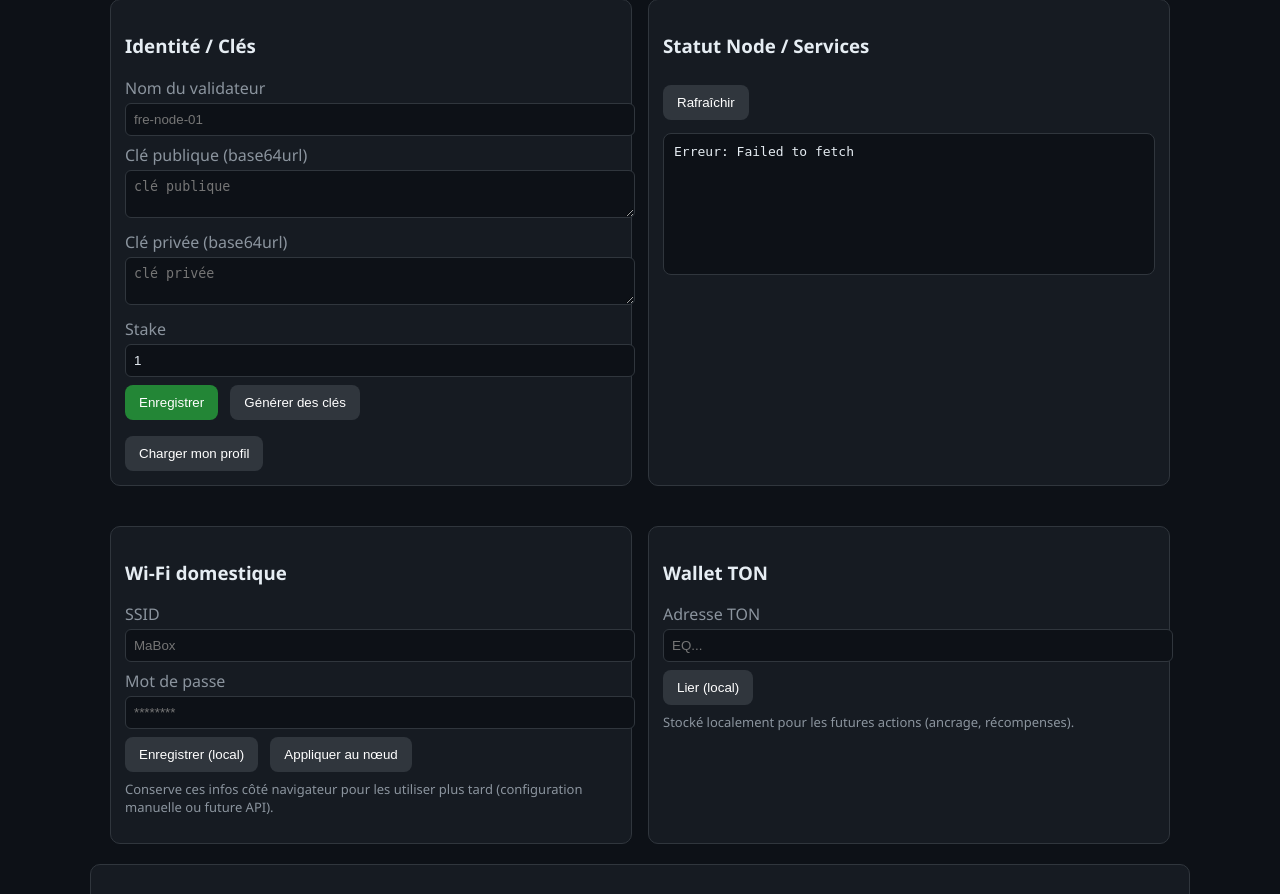
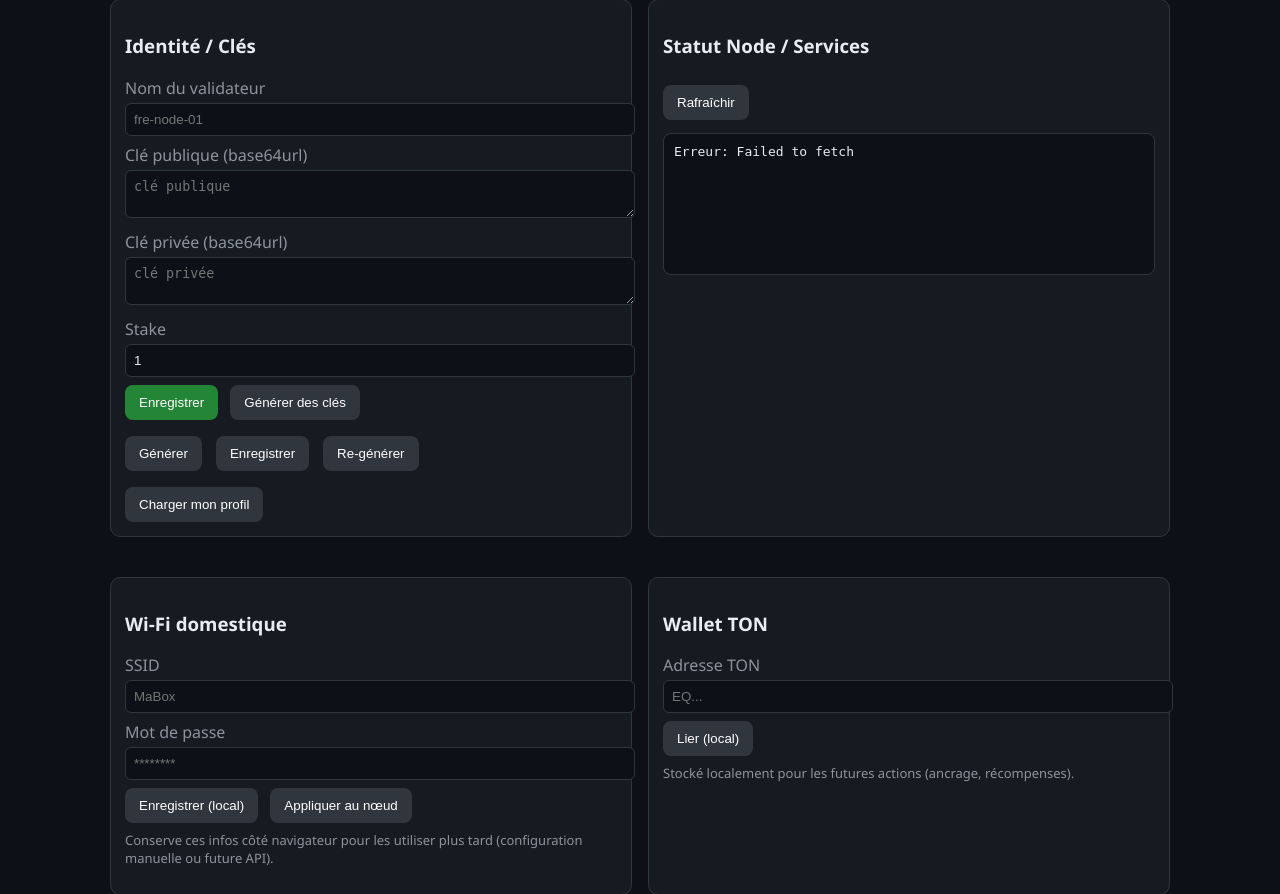
Before and after one commit to FRANCNUMERIQUE/fre_node, a FastAPI app: page /validator in a window 1280 px wide. Shown: the part 135-1029 px from the top of the page. Run offline with FastAPI, Linux system fonts and the light colour scheme.

Commit message:
Add regenerate keys button with warning and update identity section

```diff
--- a/dashboard/static/validator.js
+++ b/dashboard/static/validator.js
@@ -5,6 +5,7 @@
   const valStake = document.getElementById("valStake");
   const valStatus = document.getElementById("valStatus");
   const generateKeysBtn = document.getElementById("generateKeys");
+  const regenerateKeysBtn = document.getElementById("regenerateKeys");
   const loadProfileBtn = document.getElementById("loadProfile");
   const refreshStatusBtn = document.getElementById("refreshStatus");
   const quickStatus = document.getElementById("quickStatus");
@@ -165,6 +166,15 @@
     }
   };
 
+  regenerateKeysBtn.onclick = async () => {
+    const warning = "Re-générer les clés va invalider les anciennes. Sauvegardez vos clés actuelles avant de continuer. Continuer ?";
+    if (!window.confirm(warning)) {
+      valStatus.textContent = "Re-génération annulée.";
+      return;
+    }
+    await generateKeysBtn.onclick();
+  };
+
   // Wi-Fi domestique (stockage local)
   const loadWifi = () => {
     wifiSsid.value = localStorage.getItem("fre_wifi_ssid") || "";
--- a/dashboard/templates/validator.html
+++ b/dashboard/templates/validator.html
@@ -43,6 +43,11 @@
             <button id="saveValidator">Enregistrer</button>
             <button class="secondary" id="generateKeys">Générer des clés</button>
         <div class="status" id="valStatus"></div>
+        <div style="margin-top:8px; display:flex; gap:6px; flex-wrap:wrap;">
+            <button class="secondary" id="generateKeys">Générer</button>
+            <button class="secondary" id="saveValidator">Enregistrer</button>
+            <button class="secondary" id="regenerateKeys">Re-générer</button>
+        </div>
         <div style="margin-top:8px;">
             <button class="secondary" id="loadProfile">Charger mon profil</button>
         </div>
```
